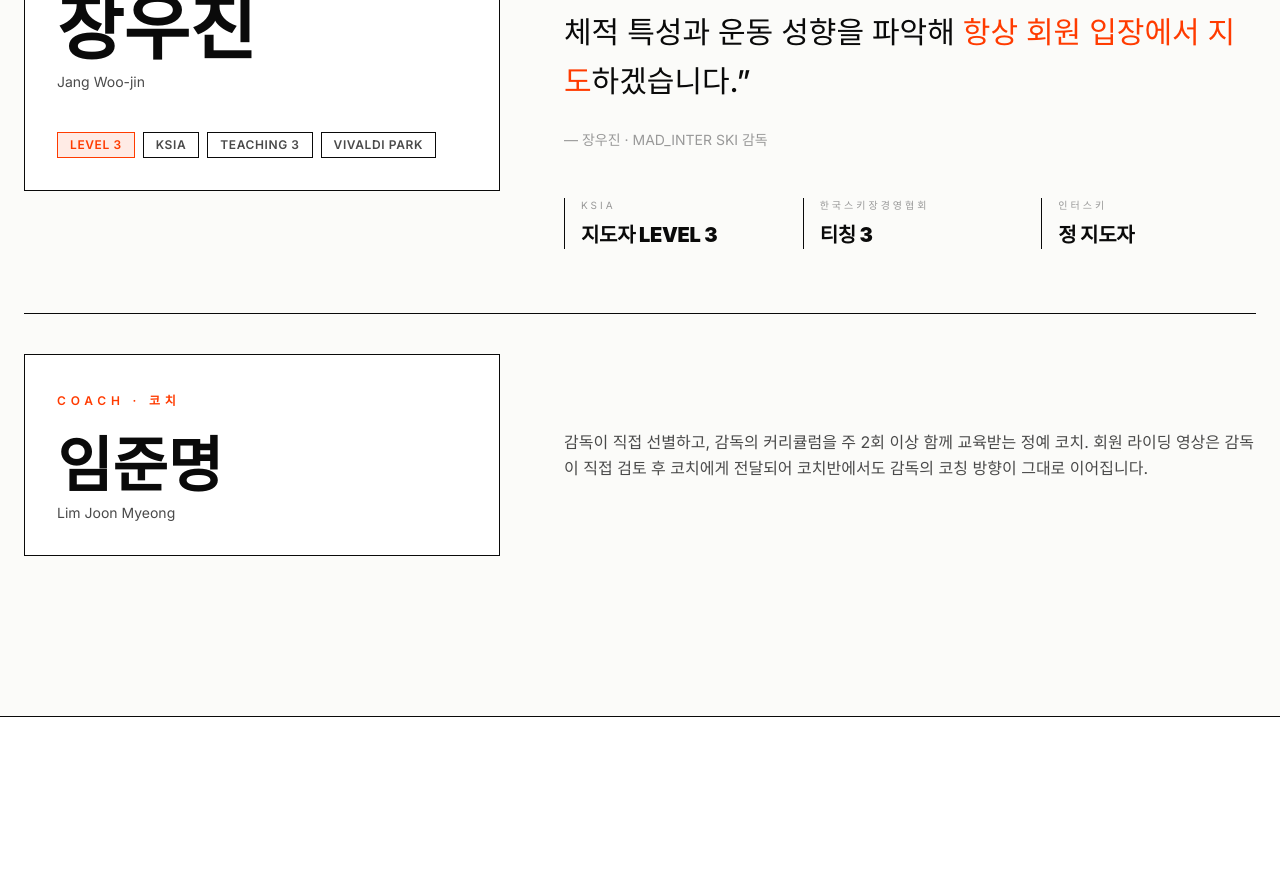
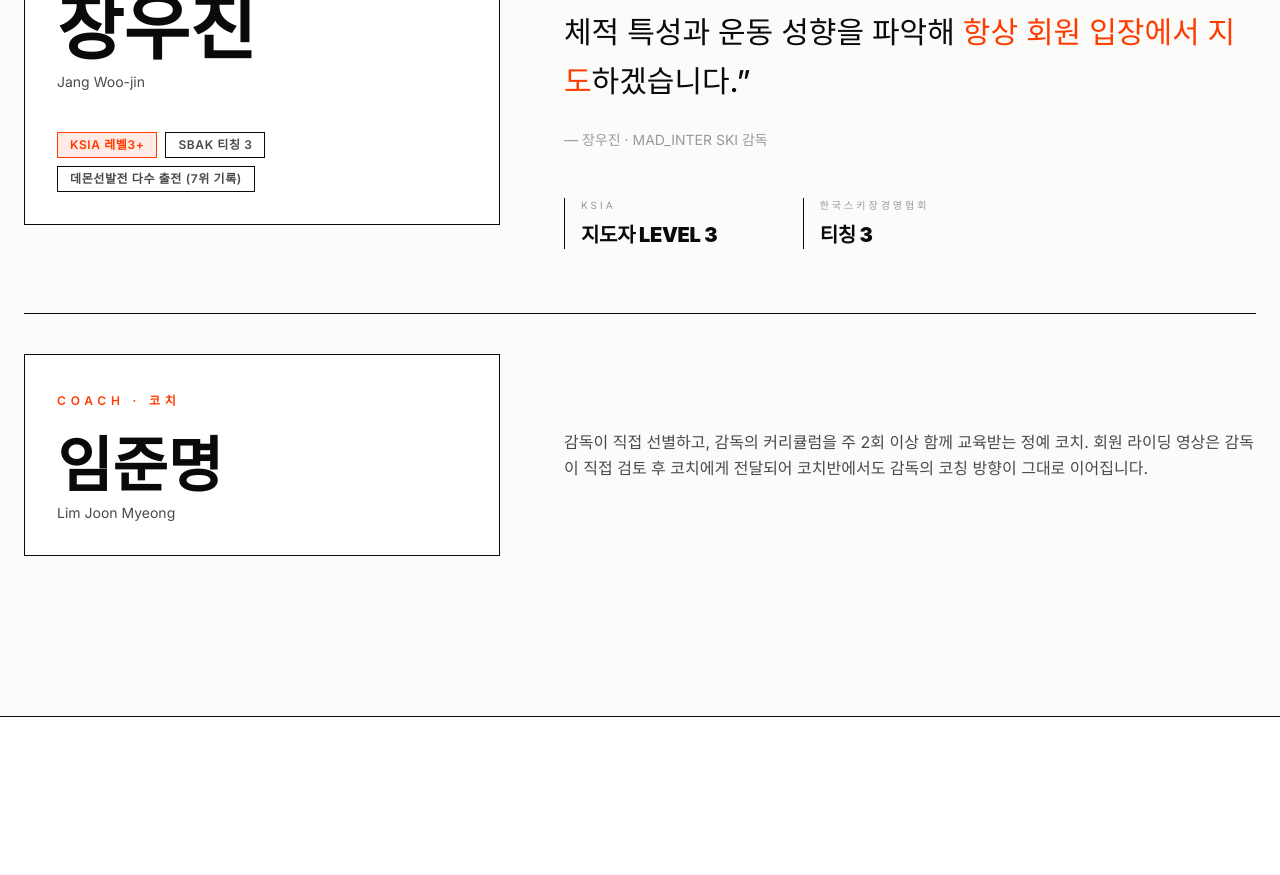
Before and after one commit to jangchoji/mad-ski, a Next.js app: page / in a window 1280 px wide. Shown: the part 4540-5415 px from the top of the page. Built offline with nearby package versions, Linux system fonts and the light colour scheme; a web font is replaced by a local one.

Commit message:
내용 수정

```diff
--- a/src/components/Director.tsx
+++ b/src/components/Director.tsx
@@ -1,10 +1,9 @@
 const CREDS = [
   { label: "KSIA", value: "지도자 LEVEL 3" },
   { label: "한국스키장경영협회", value: "티칭 3" },
-  { label: "인터스키", value: "정 지도자" },
 ];
 
-const DIRECTOR_TAGS = ["LEVEL 3", "KSIA", "TEACHING 3", "VIVALDI PARK"];
+const DIRECTOR_TAGS = ["KSIA 레벨3+", "SBAK 티칭 3", "데몬선발전 다수 출전 (7위 기록)"];
 
 export function Director() {
   return (
```
Also changed, not shown: 1 other file (tests, documents, lock files or other folders).
